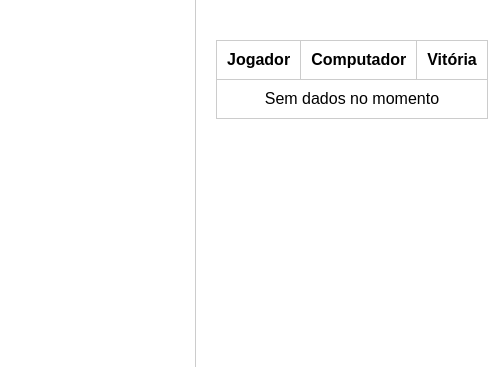
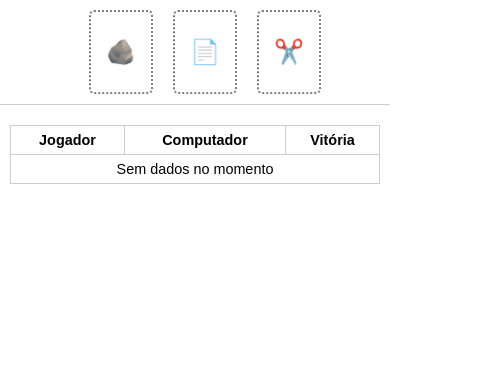
Before and after one commit to JonannVictor/PedraPapelTesoura, a plain HTML site: page index.html in a window 390 px wide. Shown: the top 367 px of the page, 488 px wide, since content can reach past the window. Drawn offline with Linux system fonts and the light colour scheme.

Commit message:
add responssividiade

```diff
--- a/style.css
+++ b/style.css
@@ -86,3 +86,41 @@ th, td {
     cursor: pointer;
     display: none;
 }
+
+/* Responsividade para telas menores */
+@media (max-width: 768px) {
+    body {
+        flex-direction: column;
+        height: auto;
+    }
+
+    .left, .right {
+        width: 100%;
+        padding: 10px;
+        border: none;
+    }
+
+    .right {
+        border-top: 1px solid #ccc;
+        border-left: none;
+    }
+
+    .card {
+        width: 60px;
+        height: 80px;
+        font-size: 1.5rem;
+    }
+
+    .highlighted-card {
+        font-size: 3rem;
+    }
+
+    .table-container {
+        margin-top: 10px;
+    }
+
+    th, td {
+        padding: 6px;
+        font-size: 0.9rem;
+    }
+}
```
